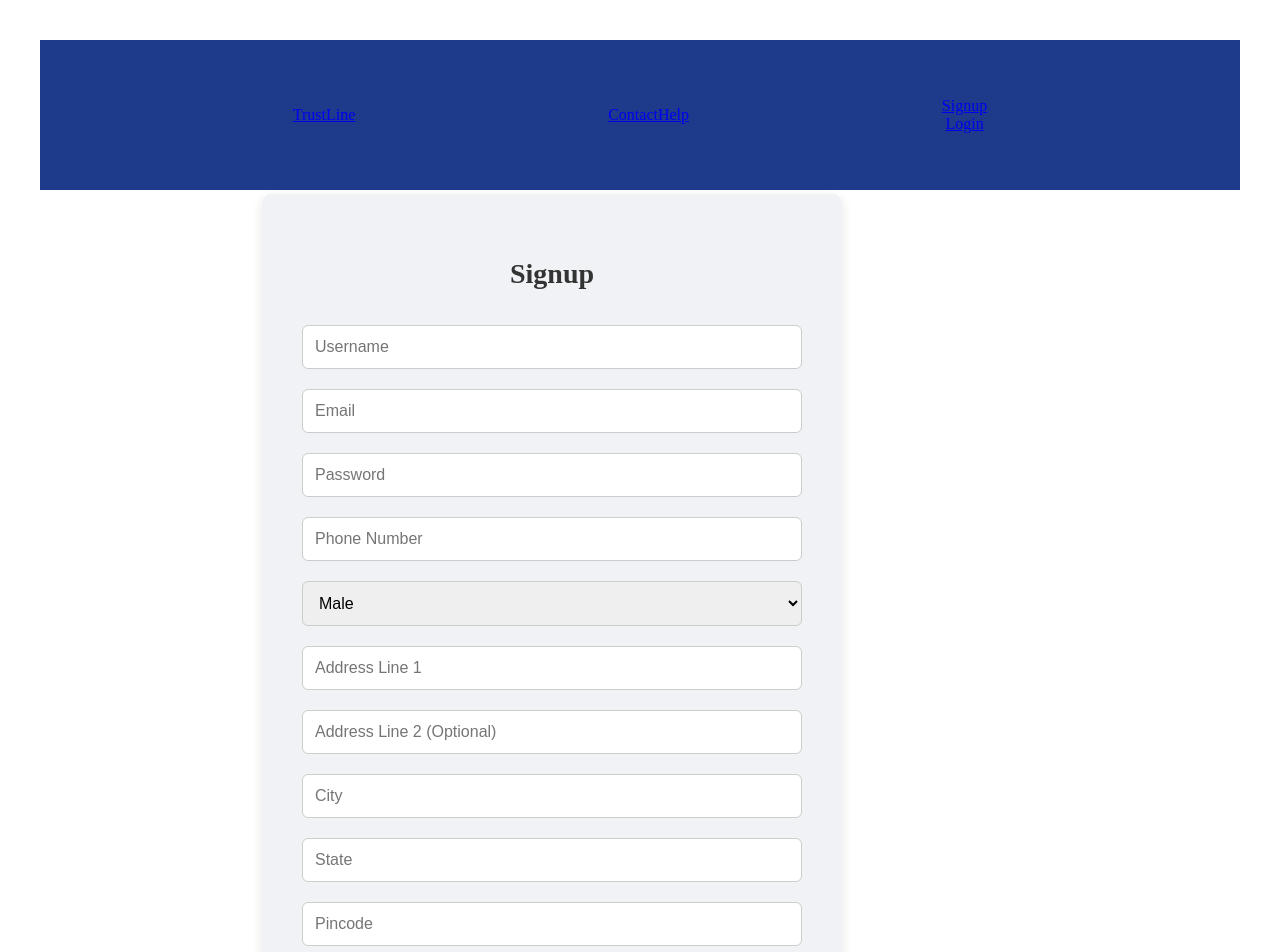
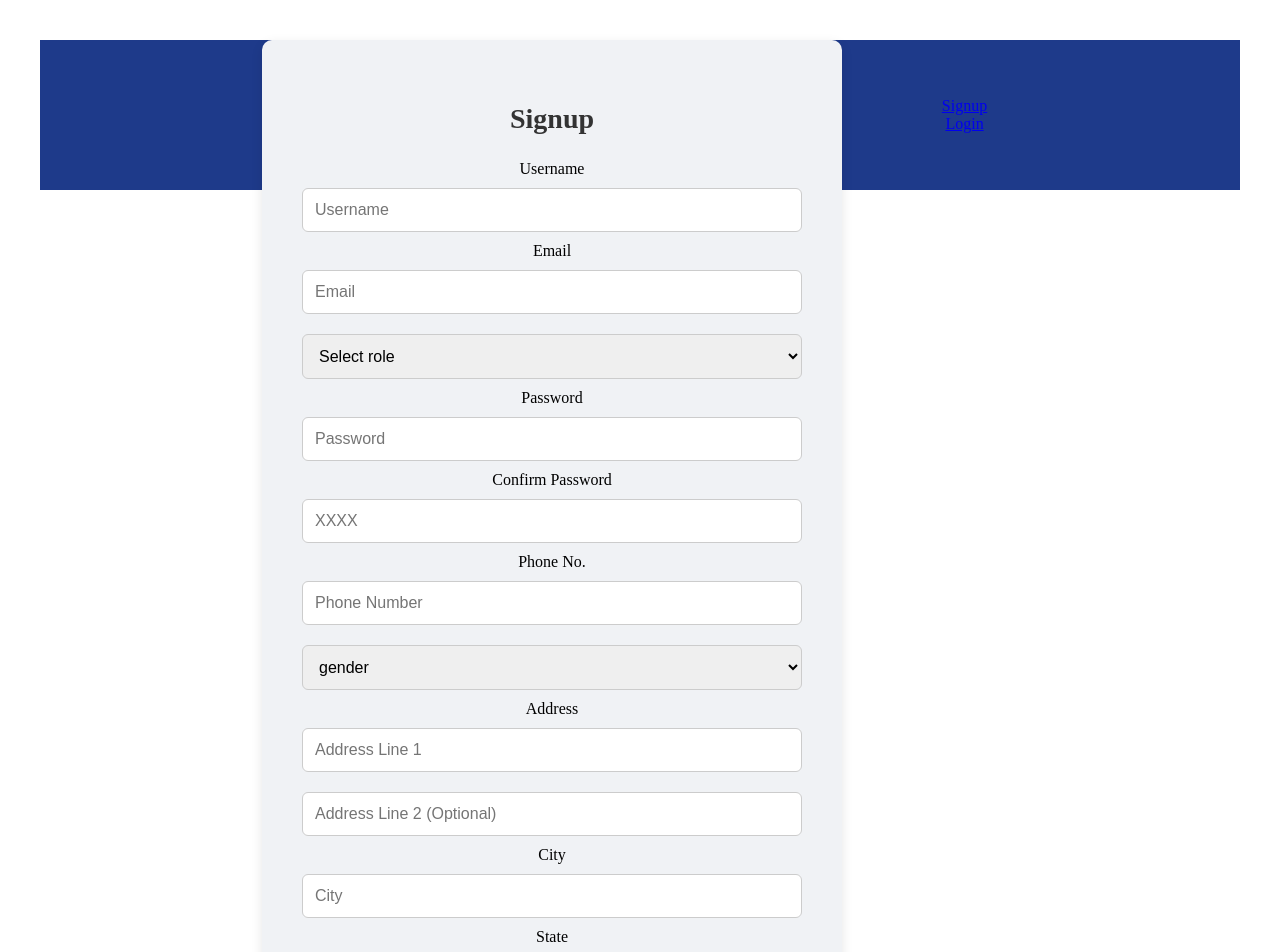
Before and after one commit to Prachi-Gupta-01/Trustline, a React (Vite) app in the folder trustFront/my-app/: page /signup in a window 1280 px wide. Shown: the top 952 px of the page. Built offline with nearby package versions, Linux system fonts and the light colour scheme; the HTML template or start-up script is replaced by a standard one.

Commit message:
connected register login api

```diff
--- a/trustFront/my-app/src/pages/Login/Login.jsx
+++ b/trustFront/my-app/src/pages/Login/Login.jsx
@@ -6,10 +6,10 @@ import { ToastContainer, toast } from "react-toastify";
 import "react-toastify/dist/ReactToastify.css";
 import "./Login.css";
 
-const Login = ({setShowLogin}) => {
+const Login = () => {
   const navigate = useNavigate();
   const [form, setForm] = useState({
-    username: "",
+
     email: "",
     password: "",
   });
@@ -22,18 +22,19 @@ const Login = ({setShowLogin}) => {
     e.preventDefault();
 
 
-    if (!form.username || !form.email || !form.password) {
+    if ( !form.email || !form.password) {
       toast.error("All fields are required");
       return;
     }
 
     try {
-      const res = await axios.post("http://localhost:5000/login", form);
+      const res = await axios.post("http://localhost:5000/api/auth/login", form);
       toast.success(res.data.message);
-      setShowLogin(true);
-      navigate("/dashboard");
+      navigate("/"); //change as per routes
     } catch (err) {
-      toast.error(err.response?.data?.error || "Login failed");
+      console.error("Login error:", err.response?.data || err.message);
+
+  toast.error(err.response?.data?.msg || "Login failed");
     }
   };
 
@@ -43,15 +44,8 @@ const Login = ({setShowLogin}) => {
         <ToastContainer position="top-center" autoClose={3000} />
         <h2 className="login-title">Login</h2>
         <form onSubmit={handleSubmit} className="login-form">
-          <input
-            type="text"
-            name="username"
-            placeholder="Username"
-            value={form.username}
-            onChange={handleChange}
-            required
-          />
-          <input
+            <label htmlFor="email">email</label>
+           <input
             type="email"
             name="email"
             placeholder="Email"
@@ -59,6 +53,7 @@ const Login = ({setShowLogin}) => {
             onChange={handleChange}
             required
           />
+            <label htmlFor="password">password</label>
           <input
             type="password"
             name="password"
--- a/trustFront/my-app/src/pages/Signup/Signup.jsx
+++ b/trustFront/my-app/src/pages/Signup/Signup.jsx
@@ -12,6 +12,7 @@ const Signup=({setShowLogin})=> {
     username: "",
     email: "",
     password: "",
+    confirm_password:"",
     phone: "",
     gender: "",
     address1: "",
@@ -19,7 +20,8 @@ const Signup=({setShowLogin})=> {
     city: "",
     state: "",
     pincode: "",
-    aadhar: "",
+    adhaar: "",
+    role:"",
   });
 
   const handleChange = (e) => {
@@ -38,14 +40,21 @@ const Signup=({setShowLogin})=> {
       toast.error("Pincode must be 6 digits");
       return;
     }
+    if(form.password!==form.confirm_password){
+      toast.error("password did not match")
+      return;
+    }
 
+console.log(form)
     try {
-      const res = await axios.post("http://localhost:5000/signup", form);//need to be changes as per api
+
+      const res = await axios.post("http://localhost:5000/api/auth/register", form);//need to be changes as per api
       toast.success(res.data.message);
-      setShowLogin(true);
-      navigate("/login");
+     // setShowLogin(true);
+      navigate("/");
     } catch (err) {
-      toast.error(err.response?.data?.error || "Something went wrong");
+      console.error("Axios error:", err.response?.data || err.message);
+  alert(err.response?.data?.message || "Something went wrong");
     }
   };
 
@@ -55,23 +64,48 @@ const Signup=({setShowLogin})=> {
       <ToastContainer position="top-center" autoClose={3000} />
       <h2 className="signup-title">Signup</h2>
       <form onSubmit={handleSubmit} className="signup-form">
+          <label htmlFor="username">Username</label>
         <input type="text" name="username" placeholder="Username" value={form.username} onChange={handleChange} required />
+
+          <label htmlFor="email">Email</label>
         <input type="email" name="email" placeholder="Email" value={form.email} onChange={handleChange} required  />
+
+         <select  name="role" value={form.role} onChange={handleChange} required >
+
+          <option value="disabled">Select role</option>
+          <option value="citizen">citizen</option>
+          <option value="staff">staff</option>
+
+        </select>
+          <label htmlFor="password">Password</label>
+
         <input type="password" name="password" placeholder="Password" value={form.password} onChange={handleChange} required />
+
+          <label htmlFor="confirm_password">Confirm Password</label>
+        <input type="confirm_password" name="confirm_password" placeholder="XXXX" value={form.confirm_password} onChange={handleChange} required />
+
+          <label htmlFor="phone">Phone No.</label>
         <input type="text" name="phone" placeholder="Phone Number" value={form.phone} onChange={handleChange} required  />
 
         <select name="gender" value={form.gender} onChange={handleChange} required >
-          <option value="Gender">Male</option>
+          <option value=" disabled">gender</option>
+          <option value="Male">Male</option>
           <option value="Female">Female</option>
           <option value="Other">Other</option>
         </select>
 
+          <label htmlFor="address1">Address</label>
         <input type="text" name="address1" placeholder="Address Line 1" value={form.address1} onChange={handleChange} required />
         <input type="text" name="address2" placeholder="Address Line 2 (Optional)" value={form.address2} onChange={handleChange} />
+          <label htmlFor="city">City</label>
         <input type="text" name="city" placeholder="City" value={form.city} onChange={handleChange} required />
+          <label htmlFor="state">State</label>
         <input type="text" name="state" placeholder="State" value={form.state} onChange={handleChange} required  />
+          <label htmlFor="pincode">pincode</label>
         <input type="text" name="pincode" placeholder="Pincode" value={form.pincode} onChange={handleChange} required  />
-        <input type="text" name="aadhar" placeholder="Aadhar Number" value={form.aadhar} onChange={handleChange} required />
+
+          <label htmlFor="adhaar">Adhaar no.</label>
+        <input type="text" name="adhaar" placeholder="Aadhar Number" value={form.adhaar} onChange={handleChange} required />
 
         <button type="submit" className="signup-button">Signup</button>
 
```
